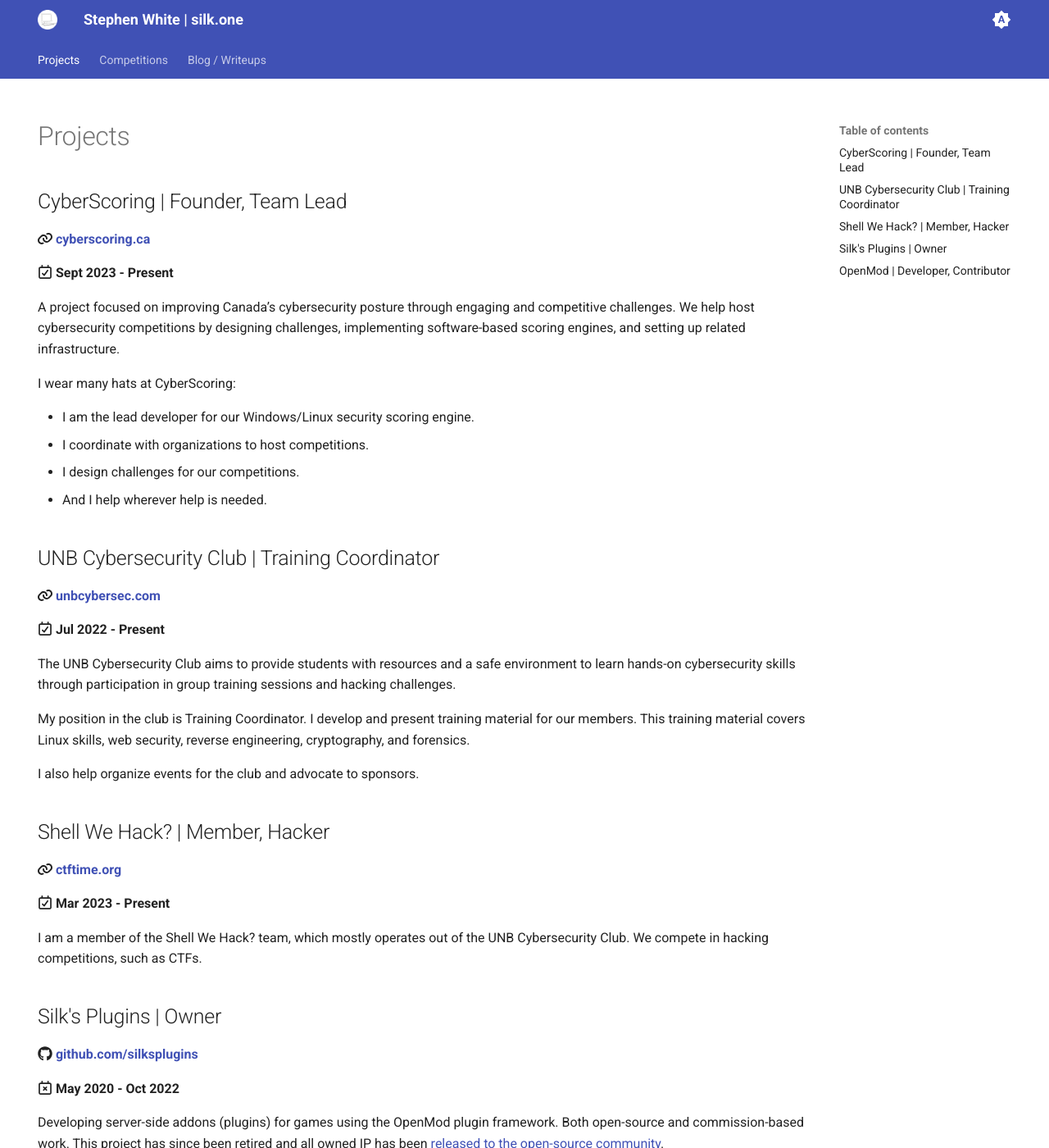
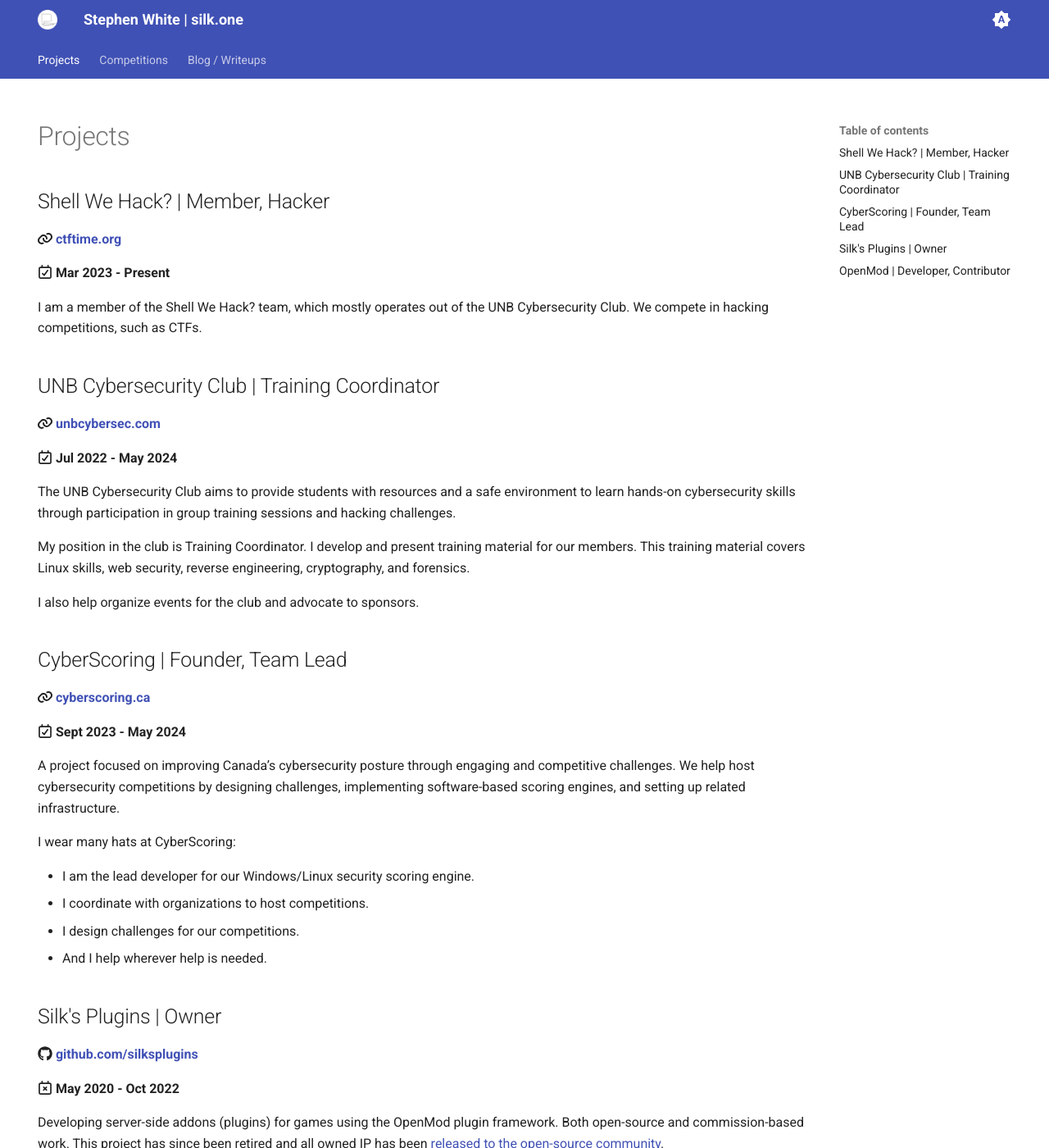
Before and after one commit to iamsilk/silk.one, an MkDocs documentation site: the page built from docs/projects.md, in a window 1280 px wide and 1400 px high. Shown: the whole window at 82% size. Built offline with MkDocs 1.6.1 and Material for MkDocs 9.7.7, drawn with Linux system fonts in a browser that asks for light colours; some of the changed lines change nothing that is shown.

Commit message:
Reorganize projects page and update dates

```diff
--- a/docs/projects.md
+++ b/docs/projects.md
@@ -5,11 +5,31 @@
 
 # Projects
 
+## Shell We Hack? | Member, Hacker
+
+:fontawesome-solid-link: **[ctftime.org](https://ctftime.org/team/220236)**
+
+:fontawesome-regular-calendar-check: **Mar 2023 - Present**
+
+I am a member of the Shell We Hack? team, which mostly operates out of the UNB Cybersecurity Club. We compete in hacking competitions, such as CTFs.
+
+## UNB Cybersecurity Club | Training Coordinator
+
+:fontawesome-solid-link: **[unbcybersec.com](https://unbcybersec.com/)**
+
+:fontawesome-regular-calendar-check: **Jul 2022 - May 2024**
+
+The UNB Cybersecurity Club aims to provide students with resources and a safe environment to learn hands-on cybersecurity skills through participation in group training sessions and hacking challenges.
+
+My position in the club is Training Coordinator. I develop and present training material for our members. This training material covers Linux skills, web security, reverse engineering, cryptography, and forensics.
+
+I also help organize events for the club and advocate to sponsors.
+
 ## CyberScoring | Founder, Team Lead
 
 :fontawesome-solid-link: **[cyberscoring.ca](https://cyberscoring.ca)**
 
-:fontawesome-regular-calendar-check: **Sept 2023 - Present**
+:fontawesome-regular-calendar-check: **Sept 2023 - May 2024**
 
 A project focused on improving Canada’s cybersecurity posture through engaging and competitive challenges. We help host cybersecurity competitions by designing challenges, implementing software-based scoring engines, and setting up related infrastructure.
 
@@ -19,26 +39,6 @@
 * I coordinate with organizations to host competitions.
 * I design challenges for our competitions.
 * And I help wherever help is needed.
-
-## UNB Cybersecurity Club | Training Coordinator
-
-:fontawesome-solid-link: **[unbcybersec.com](https://unbcybersec.com/)**
-
-:fontawesome-regular-calendar-check: **Jul 2022 - Present**
-
-The UNB Cybersecurity Club aims to provide students with resources and a safe environment to learn hands-on cybersecurity skills through participation in group training sessions and hacking challenges.
-
-My position in the club is Training Coordinator. I develop and present training material for our members. This training material covers Linux skills, web security, reverse engineering, cryptography, and forensics.
-
-I also help organize events for the club and advocate to sponsors.
-
-## Shell We Hack? | Member, Hacker
-
-:fontawesome-solid-link: **[ctftime.org](https://ctftime.org/team/220236)**
-
-:fontawesome-regular-calendar-check: **Mar 2023 - Present**
-
-I am a member of the Shell We Hack? team, which mostly operates out of the UNB Cybersecurity Club. We compete in hacking competitions, such as CTFs.
 
 ## Silk's Plugins | Owner
 
```
